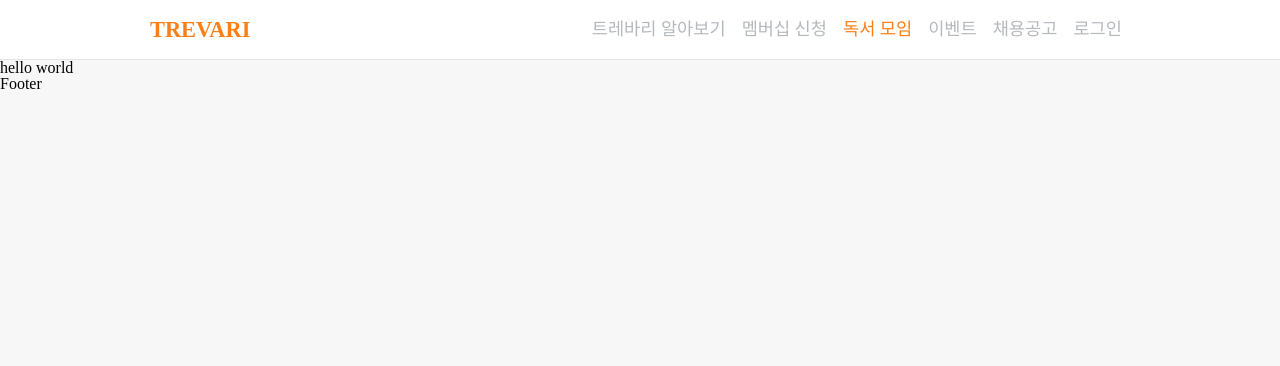
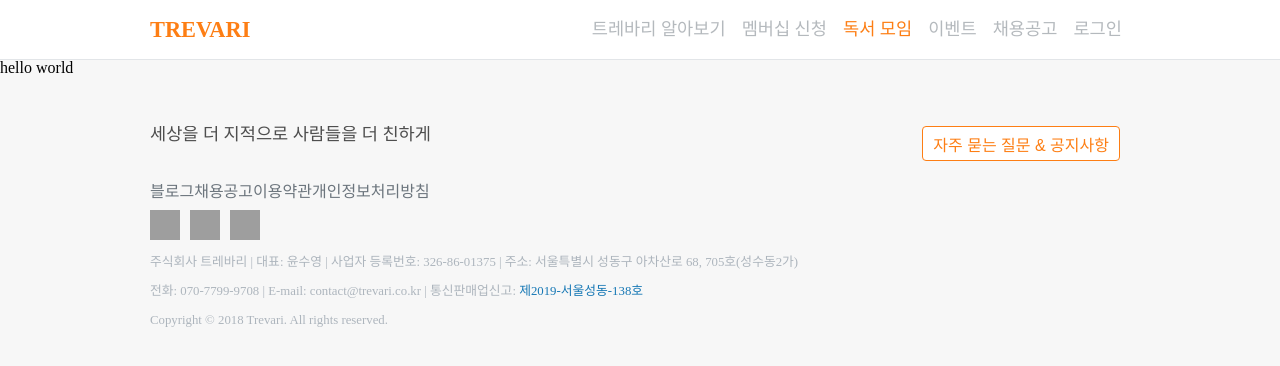
Before and after one commit to hyunjoonkim0625/trevariNextjs, a Next.js app: page / in a window 1280 px wide. Shown: the top 366 px of the page. Built offline with nearby package versions, Linux system fonts and the light colour scheme; grey boxes are pictures that could not be loaded.

Commit message:
Footer 관련 컴포넌트 작성 및 CSS 적용 후 레이아웃에 적용

```diff
--- /dev/null
+++ b/Layout/Button/Button.scss
@@ -0,0 +1,19 @@
+@import "../../common.scss";
+
+.Button {
+  font-size: 1rem;
+  padding: 4px 10px;
+  height: 35px;
+  border: 1px solid $orange;
+  border-radius: 4px;
+
+  background-color: $white;
+  color: $orange;
+}
+
+.Button:hover,
+.Button:focus {
+  transition: all 0.4s ease;
+  background-color: $orange;
+  color: $white;
+}
--- a/Layout/Button/Button.tsx
+++ b/Layout/Button/Button.tsx
@@ -0,0 +1,46 @@
+import React from "react";
+
+type ButtonProps = {
+  scrollStepInPx: number;
+  delayInMs: number;
+};
+
+type ButtonState = {
+  intervalId: any;
+};
+
+class Button extends React.Component<ButtonProps, ButtonState> {
+  state = {
+    intervalId: 0
+  };
+
+  scrollStep(): void {
+    if (window.pageYOffset === 0) {
+      clearInterval(this.state.intervalId);
+    }
+    window.scroll(0, window.pageYOffset - this.props.scrollStepInPx);
+  }
+
+  scrollToTop(): void {
+    let intervalId = setInterval(
+      this.scrollStep.bind(this),
+      this.props.delayInMs
+    );
+    this.setState({ intervalId: intervalId });
+  }
+
+  render() {
+    return (
+      <button
+        className="Button"
+        onClick={() => {
+          this.scrollToTop();
+        }}
+      >
+        자주 묻는 질문 &#38; 공지사항
+      </button>
+    );
+  }
+}
+
+export default Button;
--- a/Layout/Button/index.ts
+++ b/Layout/Button/index.ts
@@ -0,0 +1 @@
+export { default } from "./Button";
--- /dev/null
+++ b/Layout/Footer/Footer.scss
@@ -0,0 +1,90 @@
+@import "../../common.scss";
+
+.Footer {
+  padding: 25px 10px 0px 10px;
+
+  &__vision {
+    overflow: auto;
+
+    span {
+      font-size: 1.1rem;
+      font-weight: 500;
+      margin-bottom: 20px;
+
+      color: $lightDark;
+    }
+
+    button {
+      font-size: 1rem;
+      padding: 4px 10px;
+      height: 35px;
+      border: 1px solid $orange;
+      border-radius: 4px;
+
+      background-color: $white;
+      color: $orange;
+    }
+
+    button:hover,
+    button:focus {
+      transition: all 0.4s ease;
+      background-color: $orange;
+      color: $white;
+    }
+
+    // &__vision 클래스의 적용될 breakpoint
+    @include breakpoint("mobile") {
+      span {
+        display: block;
+      }
+      button {
+        float: left;
+      }
+    }
+
+    @include breakpoint("tablet") {
+      span {
+        float: left;
+      }
+      button {
+        float: right;
+        margin-right: 10px;
+      }
+    }
+  }
+
+  &__divider {
+    clear: both;
+  }
+
+  &__links {
+    margin-top: 20px;
+  }
+
+  img {
+    height: 30px;
+    width: 30px;
+    margin: 10px 10px 0px 0px;
+  }
+
+  &__info,
+  &__contact,
+  &__copyright {
+    margin-top: 10px;
+    font-size: 0.8rem;
+    line-height: 1.5;
+
+    color: $lightGrey;
+
+    span {
+      color: $blue;
+    }
+    span:hover {
+      color: $orange;
+    }
+  }
+
+  @include breakpoint("desktop") {
+    padding: 50px 150px 0px 150px;
+  }
+}
--- a/Layout/Footer/Footer.tsx
+++ b/Layout/Footer/Footer.tsx
@@ -0,0 +1,64 @@
+import { NextFunctionComponent } from "next";
+import Link from "next/link";
+
+import FooterLinks from "./FooterLinks";
+import Button from "../Button";
+
+import "./Footer.scss";
+
+const Footer: NextFunctionComponent = () => (
+  <div className="Footer">
+    <div className="Footer__vision">
+      <span>세상을 더 지적으로 사람들을 더 친하게</span>
+      <Link href="/faq">
+        <Button scrollStepInPx={50} delayInMs={20} />
+      </Link>
+    </div>
+    <div className="Footer__divider" />
+    <div className="Footer__links">
+      <FooterLinks />
+    </div>
+    <div className="Footer__icons">
+      <a
+        href="https://www.facebook.com/trevari/"
+        target="_blank"
+        rel="noopener noreferrer"
+      >
+        <img src="/static/facebook-logo.png" alt="link to facebook" />
+      </a>
+      <a
+        href="https://blog.naver.com/trevarivari"
+        target="_blank"
+        rel="noopener noreferrer"
+      >
+        <img src="/static/naver-blog-logo.png" alt="link to naver blog" />
+      </a>
+      <a
+        href="https://www.instagram.com/trevari_official/"
+        target="_blank"
+        rel="noopener noreferrer"
+      >
+        <img src="/static/instagram-logo.png" alt="link to instagram" />
+      </a>
+    </div>
+    <div className="Footer__info">
+      주식회사 트레바리 | 대표: 윤수영 | 사업자 등록번호: 326-86-01375 | 주소:
+      서울특별시 성동구 아차산로 68, 705호(성수동2가)
+    </div>
+    <div className="Footer__contact">
+      전화: 070-7799-9708 | E-mail: contact@trevari.co.kr | 통신판매업신고:
+      <a
+        href="http://www.ftc.go.kr/bizCommPop.do?wrkr_no=3268601375"
+        target="_blank"
+        rel="noopener noreferrer"
+      >
+        <span> 제2019-서울성동-138호</span>
+      </a>
+    </div>
+    <div className="Footer__copyright">
+      Copyright © 2018 Trevari. All rights reserved.
+    </div>
+  </div>
+);
+
+export default Footer;
--- /dev/null
+++ b/Layout/Footer/FooterLinks.scss
@@ -0,0 +1,14 @@
+@import "../../common.scss";
+
+.FooterLinks {
+  a {
+    color: $grey;
+  }
+  a:hover {
+    color: $orange;
+  }
+
+  p {
+    padding: 8px 0px;
+  }
+}
--- a/Layout/Footer/FooterLinks.tsx
+++ b/Layout/Footer/FooterLinks.tsx
@@ -0,0 +1,24 @@
+import { NextFunctionComponent } from "next";
+import Link from "next/link";
+
+import "./FooterLinks.scss";
+
+const FooterLinks: NextFunctionComponent = () => (
+  <div className="FooterLinks">
+    {/* 사용하지 않기 때문에 disabled 처리 */}
+    <Link href="#">
+      <a className="FooterLinks__disabled">블로그</a>
+    </Link>
+    <Link href="#">
+      <a className="FooterLinks__disabled">채용공고</a>
+    </Link>
+    <Link href="#">
+      <a className="FooterLinks__disabled">이용약관</a>
+    </Link>
+    <Link href="#">
+      <a className="FooterLinks__disabled">개인정보처리방침</a>
+    </Link>
+  </div>
+);
+
+export default FooterLinks;
--- a/Layout/Footer/index.ts
+++ b/Layout/Footer/index.ts
@@ -0,0 +1 @@
+export { default } from "./Footer";
--- a/Layout/Layout.tsx
+++ b/Layout/Layout.tsx
@@ -1,11 +1,12 @@
 import React from "react";
 import Header from "./Header";
+import Footer from "./Footer";
 
 const Layout: React.FC = ({ children }) => (
   <React.Fragment>
     <Header />
     {children}
-    <div>Footer</div>
+    <Footer />
   </React.Fragment>
 );
 
```
